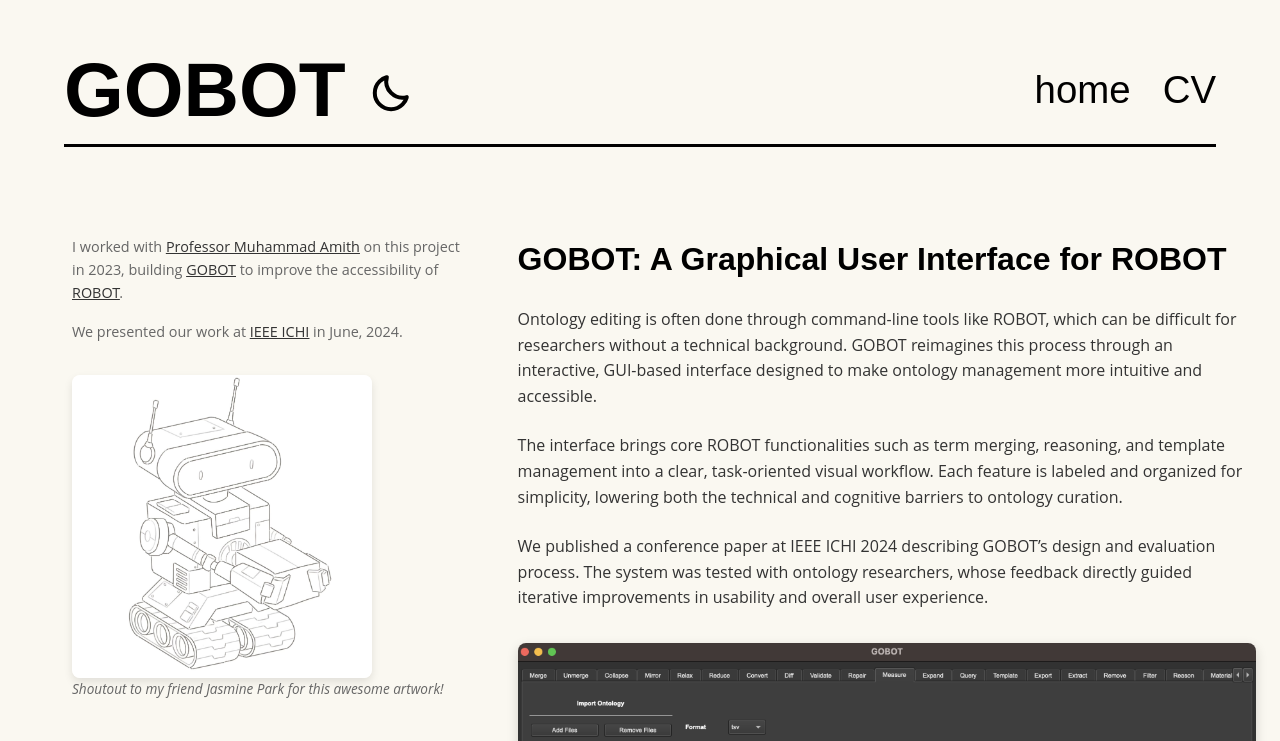
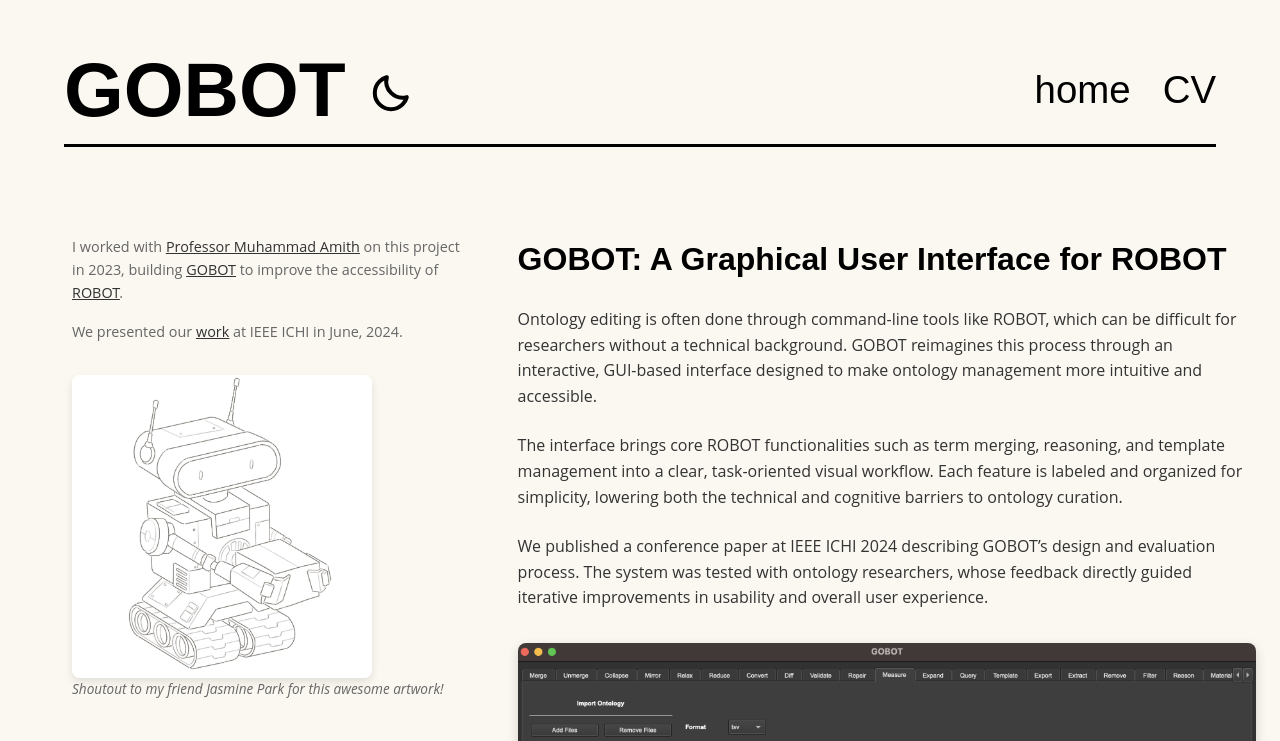
Before and after one commit to LukeLiu56809/portfolio, a React (Vite) app: page /#/gobot in a window 1280 px wide. Shown: the top 741 px of the page. Built offline with nearby package versions, Linux system fonts and the light colour scheme.

Commit message:
fix href

```diff
--- a/index.html
+++ b/index.html
@@ -2,7 +2,7 @@
 <html lang="en">
   <head>
     <meta charset="UTF-8" />
-    <link rel="icon" type="image/svg+xml" href="/vite.svg" />
+    <link rel="icon" type="image/x-icon" href="/favicon.ico" />
     <meta name="viewport" content="width=device-width, initial-scale=1.0" />
     <title>lukeliu</title>
     <script>
--- a/src/pages/GobotProject.tsx
+++ b/src/pages/GobotProject.tsx
@@ -20,7 +20,7 @@ const GobotProject: React.FC = () => {
               I worked with <u><a href="https://www.utmb.edu/spph/muhammad-amith-ms-phd" target="_blank" rel="noopener noreferrer">Professor Muhammad Amith</a></u> on this project in 2023, building <u><a href="https://github.com/UTHealth-Ontology/GOBOT" target="_blank" rel="noopener noreferrer">GOBOT</a></u> to improve the accessibility of <u><a href="https://robot.obolibrary.org/" target="_blank" rel="noopener noreferrer">ROBOT</a></u>.
             </p>
             <p>
-              We presented our work at <u><a href="https://ieeexplore.ieee.org/xpl/conhome/10628445/proceeding" target="_blank" rel="noopener noreferrer">IEEE ICHI</a></u> in June, 2024.
+              We presented our <u><a href="https://www.computer.org/csdl/proceedings-article/ichi/2024/837300a547/1ZCgVqIb6uY" target="_blank" rel="noopener noreferrer">work</a></u> at IEEE ICHI in June, 2024.
             </p>
 
             <div className="project-image-section">
```
Also changed, not shown: 1 other file (tests, documents, lock files or other folders).
